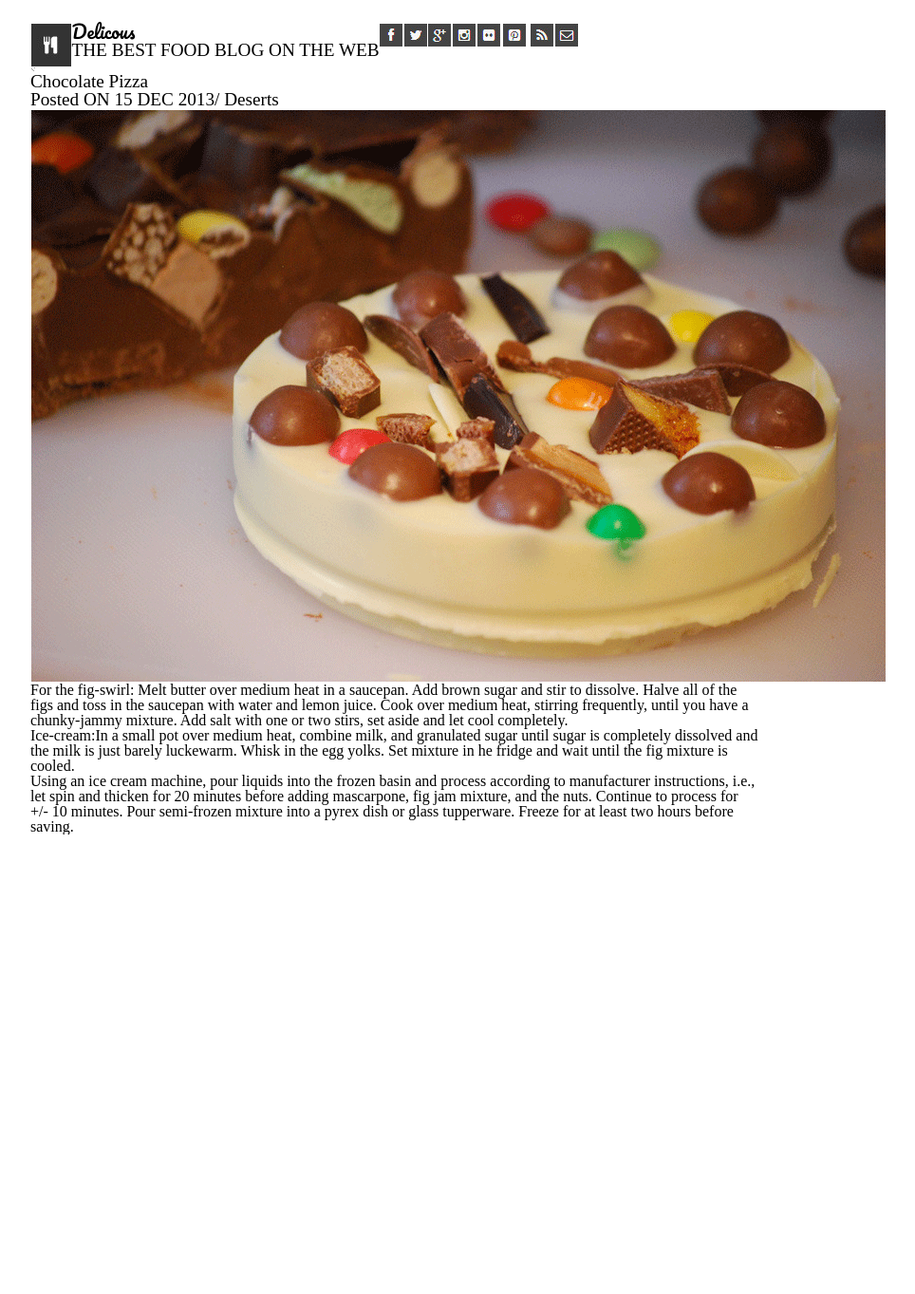
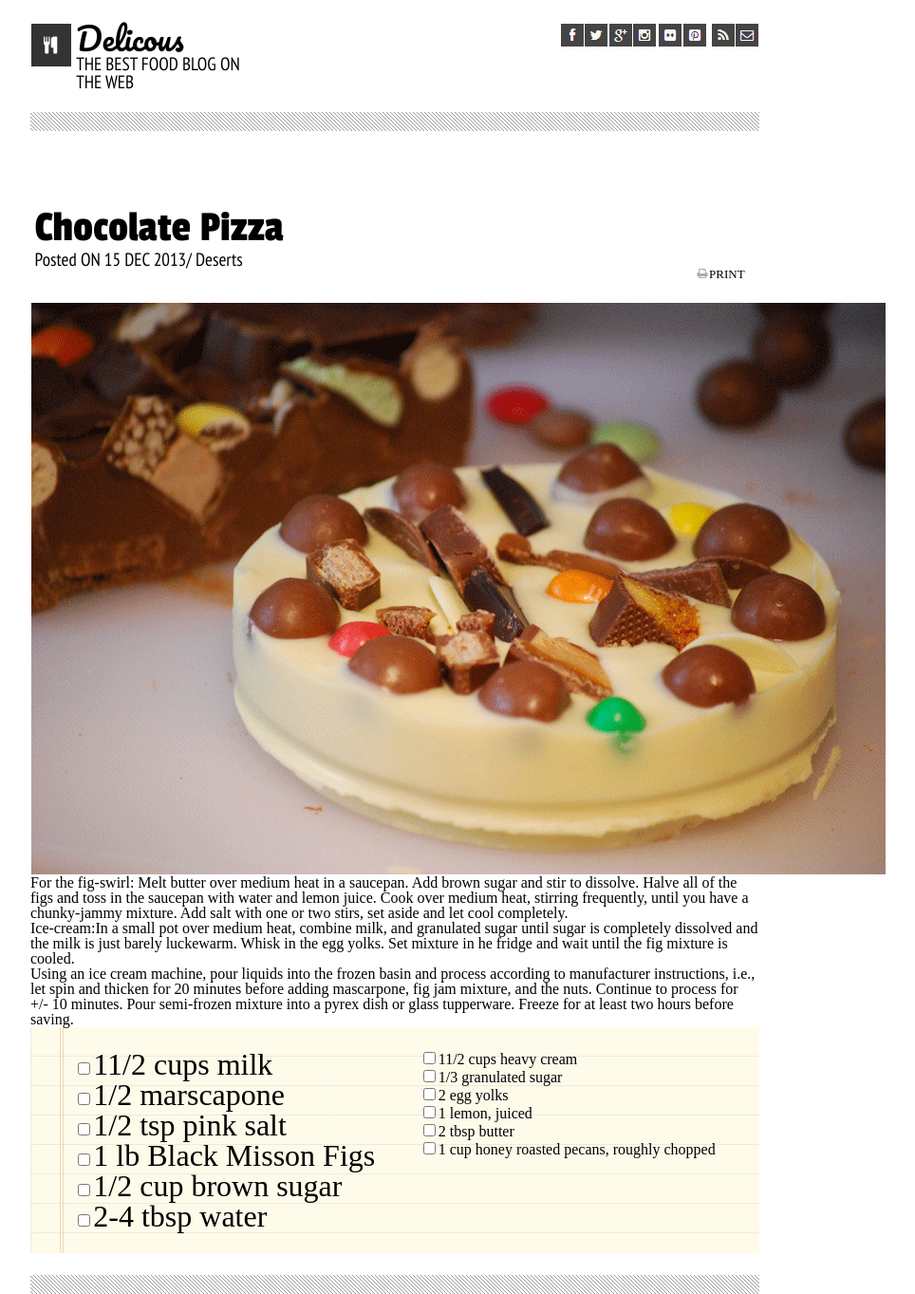
Before and after one commit to JrHernandez25/Chocolate_Pizza, a plain HTML site: page index.html in a window 1280 px wide. Shown: the part 40-1403 px from the top of the page at 95% size, without its empty margins (224-1188 px from the left). Before the commit the page ends 919 px from the top, so only its background shows below. Drawn offline with Linux system fonts and the light colour scheme.

Commit message:
Added Many Things

```diff
--- a/flex.css
+++ b/flex.css
@@ -3,3 +3,14 @@ nav{
     justify-content: flex-end;
     flex-direction: row;
 }
+#p2{
+    display: flex;
+    justify-content: flex-end;
+    flex-direction: row;
+}
+#s1{
+    display: flex;
+    justify-content: space-around;
+    background-image: url(/img/list-bg.png);
+    padding: 3%;
+}
--- a/index.html
+++ b/index.html
@@ -11,17 +11,22 @@
     <link rel="preconnect" href="https://fonts.googleapis.com">
 <link rel="preconnect" href="https://fonts.gstatic.com" crossorigin>
 <link href="https://fonts.googleapis.com/css2?family=Pacifico&display=swap" rel="stylesheet">
-
+<link rel="preconnect" href="https://fonts.googleapis.com">
+<link rel="preconnect" href="https://fonts.gstatic.com" crossorigin>
+<link href="https://fonts.googleapis.com/css2?family=PT+Sans+Narrow&display=swap" rel="stylesheet">
+<link rel="preconnect" href="https://fonts.googleapis.com">
+<link rel="preconnect" href="https://fonts.gstatic.com" crossorigin>
+<link href="https://fonts.googleapis.com/css2?family=Passion+One&display=swap" rel="stylesheet">
     <title>Document</title>
 </head>
 <body>
     <header>
-        <img src="./img/logo.png">
+        <img id="img1" src="./img/logo.png">
        <ul>
         <lI><h1>Delicous</h1></lI>
         <li>THE BEST FOOD BLOG ON THE WEB</li>
        </ul>
-       <img src="./img/fb-icon.png">
+       <img id="fb" src="./img/fb-icon.png">
     <img src="./img/twit-icon.png">
     <img src="./img/gp-icon.png">
     <img src="./img/insta-icon.png">
@@ -30,13 +35,18 @@
     <img id="wifi" src="./img/rss-icon.png">
     <img src="./img/mail-icon.png">
     </header>
-    <banner><img src="img/hr-img.png"></banner>
+    <div class="hero-image">
+      </div>
     <header>
-        <ul>
+        <ul id="ul2">
         <li><h2>Chocolate Pizza</h2></li>
         <li>Posted ON 15 DEC 2013/ Deserts</li>
         </ul>
     </header>
+    <nav>
+    <img id="img4"src="/img/print-icon.png">
+    <p id="p2">PRINT</p>
+    </nav>
     <img src="img/choco-pizza.png">
     <section>
         <p>For the fig-swirl: Melt butter over medium heat in a saucepan. Add brown sugar and stir to dissolve. Halve all
@@ -53,6 +63,35 @@
             at least two hours before saving.
         </p>
     </section>
-
+    <section id="s1">
+    <section id="s2">
+        <input type="checkbox">11/2 cups milk
+        <br>
+        <input type="checkbox">1/2 marscapone
+        <br>
+        <input type="checkbox">1/2 tsp pink salt
+        <br>
+        <input type="checkbox">1 lb Black Misson Figs
+        <br>
+        <input type="checkbox">1/2 cup brown sugar
+        <br>
+        <input type="checkbox">2-4 tbsp water
+        </section>
+        <section>
+        <input type="checkbox">11/2 cups heavy cream
+        <br>
+        <input type="checkbox">1/3 granulated sugar
+        <br>
+        <input type="checkbox">2 egg yolks
+        <br>
+        <input type="checkbox">1 lemon, juiced
+        <br>
+        <input type="checkbox">2 tbsp butter
+        <br>
+        <input type="checkbox">1 cup honey roasted pecans, roughly chopped
+    </section>
+    </section>
+    <div class="hero-image">
+    </div>
 </body>
 </html>
--- a/style.css
+++ b/style.css
@@ -4,6 +4,7 @@ header{
 }
 h1{
     font-family: 'Pacifico', cursive;
+    font-size: 170%;
 }
 nav{
     display: flex;
@@ -23,3 +24,29 @@ body{
     margin-right: 20%;
     margin-top: 5%;
 }
+#fb{
+    margin-left: 43%;
+}
+.hero-image{
+    background-image: url(/img/hr-img.png);
+    height: 20px;
+    margin-top: 3%;
+}
+li{
+    font-family: 'PT Sans Narrow', sans-serif;
+}
+ul{
+    margin-left: .6%;
+}
+h2{
+    font-family: 'Passion One', cursive;
+    font-size: 240%;
+    margin-top: 30%;
+}
+#p2{
+    font-size: small;
+    margin-bottom: 3%;
+}
+#s2{
+    font-size: xx-large;
+}
```
